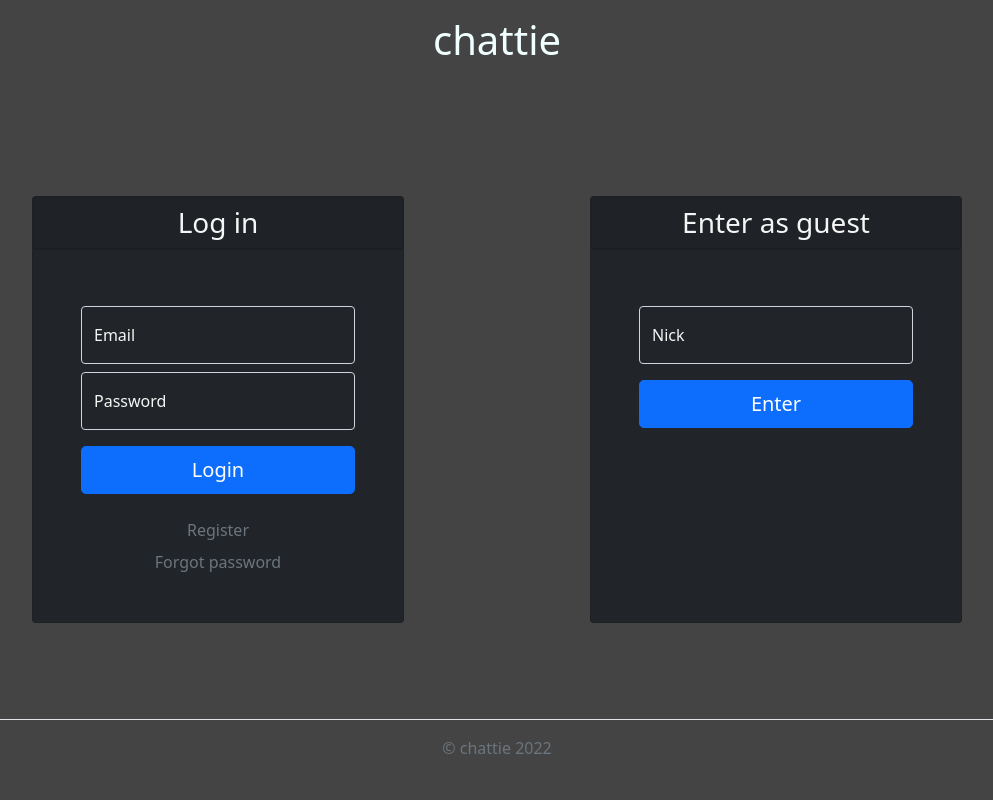
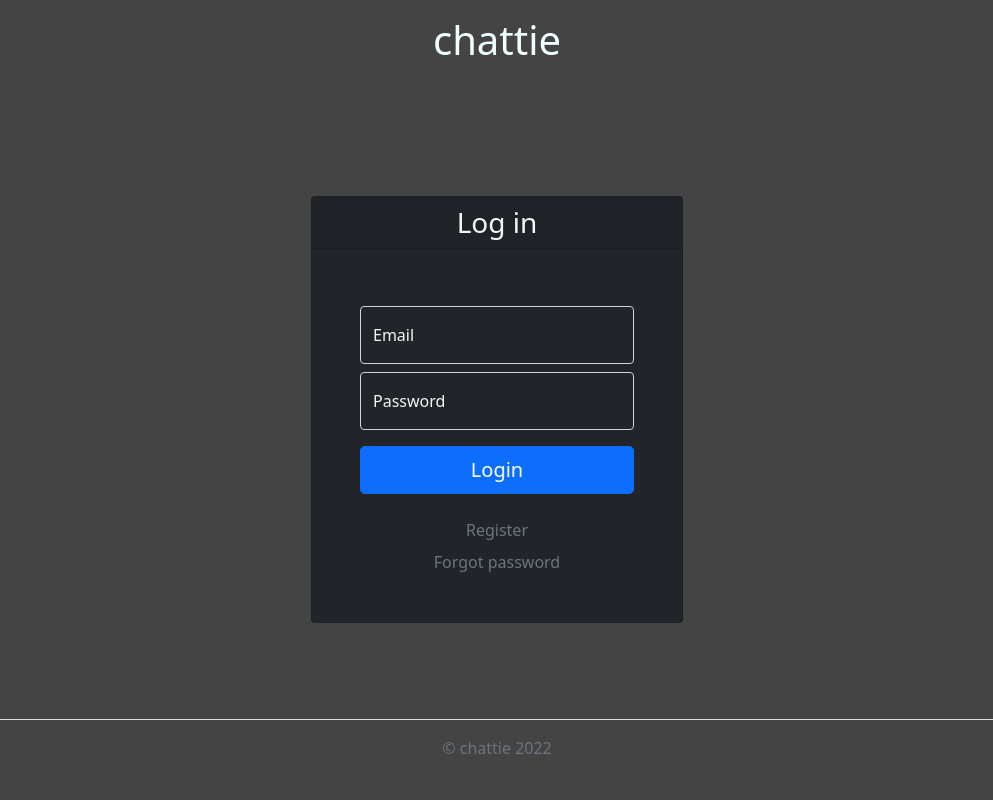
Before and after one commit to MateuszM-M/chattie-app-flask, a Flask app: page /login in a window 1280 px wide. Shown: the whole page, without its empty margins (143-1136 px from the left). Run offline with Flask 2, Linux system fonts and the light colour scheme; some libraries are stand-ins or nearby versions.

Commit message:
Delete enter as guest from template

```diff
--- a/chattie/templates/login.html
+++ b/chattie/templates/login.html
@@ -62,32 +62,5 @@
     </div>
 
 
-    <div class="card col-md-4 bg-dark">
-        <main class="form-signin">
-            <form>
-                <div class="card text-center bg-dark">
-                    <h3 class=" fw-normal card-text card-header">Enter as guest</h3>
-                </div>
-
-                <div class="p-5 my-auto">
-                    <div class="form-floating my-2">
-                        <input type="email" class="form-control bg-dark" id="floatingInput" placeholder="name@example.com">
-                        <label for="floatingInput">Nick</label>
-                    </div>
-
-
-                    <button class="w-100 btn btn-lg btn-primary mt-2" type="submit">Enter</button>
-
-
-                    </div>
-                </div>
-            </form>
-        </main>
-
-    </div>
-
-
-
-
 </div>
 {% endblock %}
```
